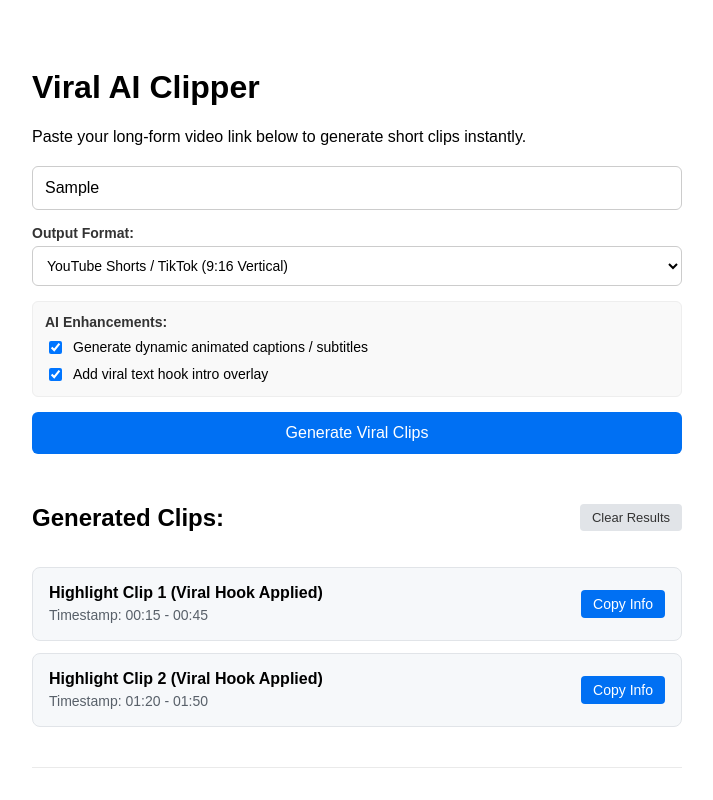
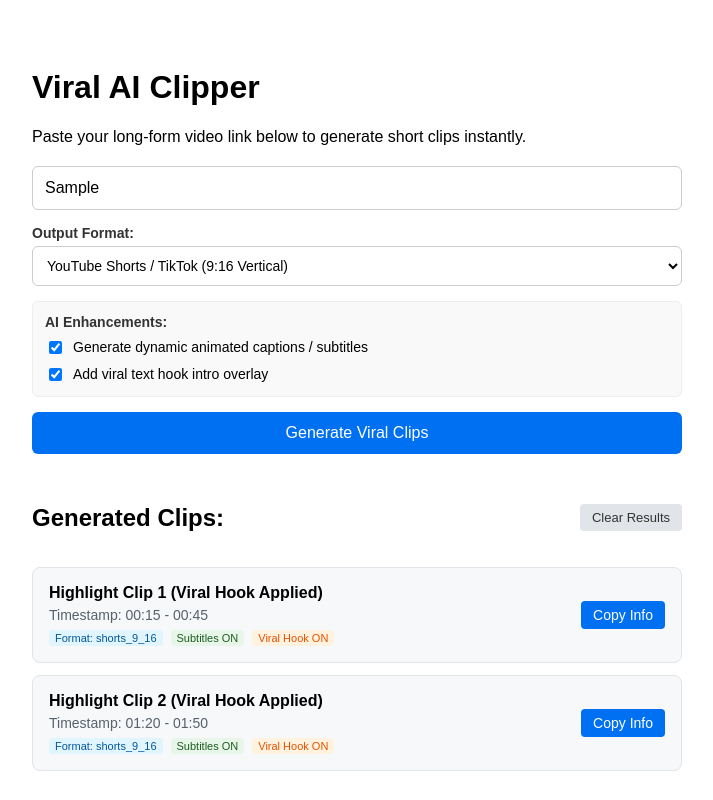
Before and after one commit to senorcoughlin/viral-ai-clipper, a Next.js app: page / in a window 1280 px wide. Both pictures are taken after typing "Sample" into the empty fields and a click on the button "Generate Viral Clips". Shown: the top 800 px of the page, without its empty margins (283-996 px from the left). Built offline with nearby package versions, Linux system fonts and the light colour scheme.

Commit message:
Update ClipPlayer.jsx

```diff
--- a/components/ClipPlayer.jsx
+++ b/components/ClipPlayer.jsx
@@ -26,6 +26,21 @@ export default function ClipPlayer({ clip }) {
         <div>
           <h3 style={{ margin: '0 0 4px 0', fontSize: '16px' }}>{clip.title}</h3>
           <span style={{ fontSize: '14px', color: '#586069' }}>Timestamp: {clip.timestamp}</span>
+          <div style={{ display: 'flex', gap: '8px', marginTop: '6px' }}>
+            <span style={{ fontSize: '11px', background: '#e1f5fe', color: '#01579b', padding: '2px 6px', borderRadius: '4px' }}>
+              Format: {clip.format}
+            </span>
+            {clip.subtitlesEnabled && (
+              <span style={{ fontSize: '11px', background: '#e8f5e9', color: '#1b5e20', padding: '2px 6px', borderRadius: '4px' }}>
+                Subtitles ON
+              </span>
+            )}
+            {clip.hookEnabled && (
+              <span style={{ fontSize: '11px', background: '#fff3e0', color: '#e65100', padding: '2px 6px', borderRadius: '4px' }}>
+                Viral Hook ON
+              </span>
+            )}
+          </div>
         </div>
         <button
           onClick={handleCopy}
```
